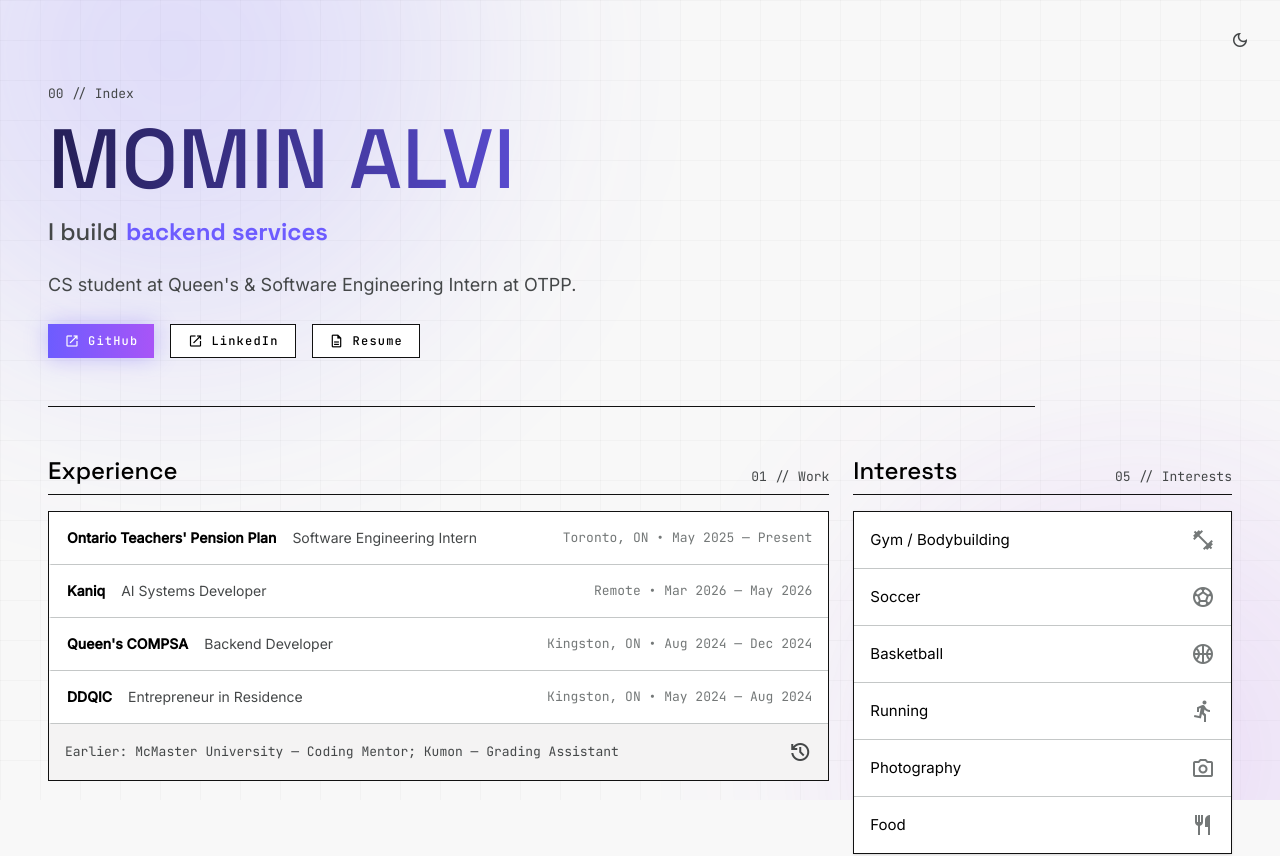
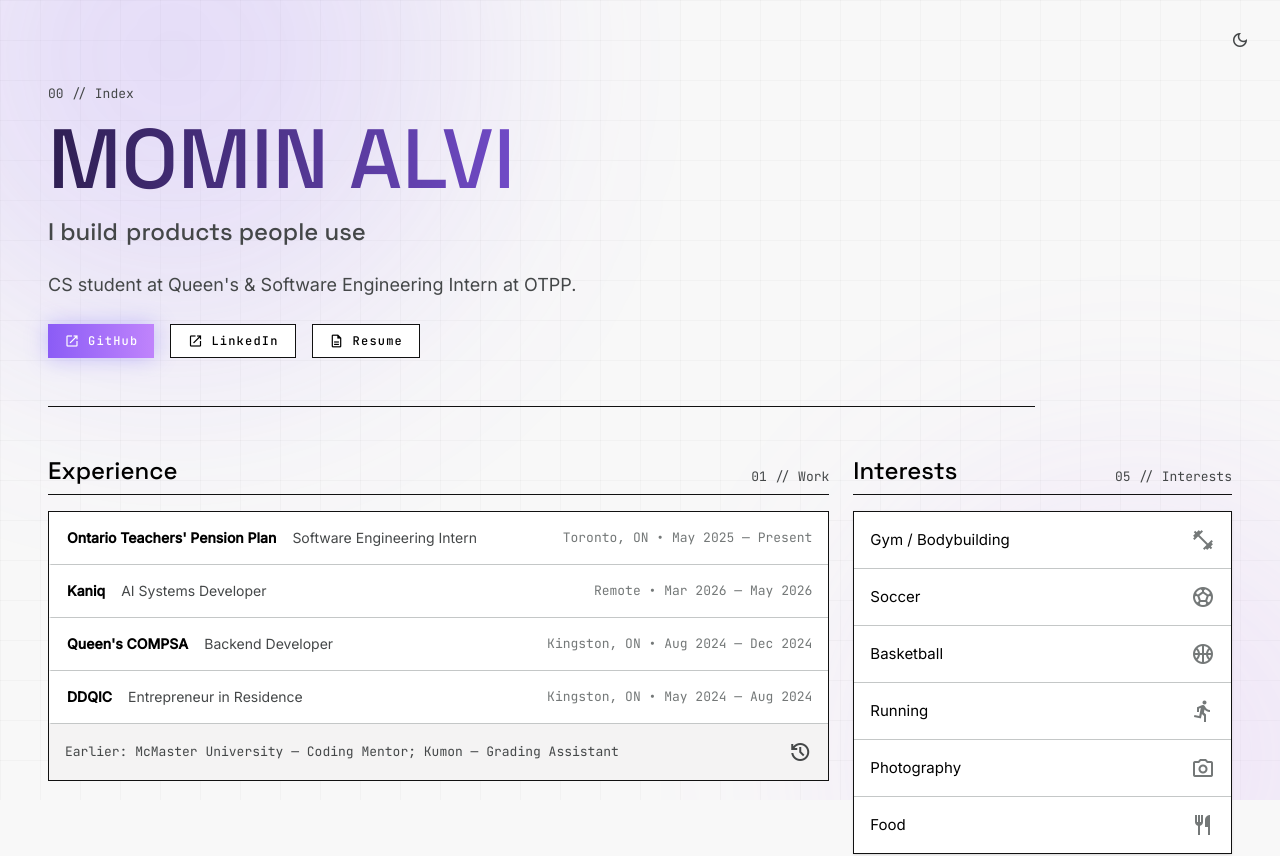
Before and after one commit to mominalvi/personal-portfolio, a Next.js app: page / in a window 1280 px wide. Shown: the top 856 px of the page. Built offline with nearby package versions, Linux system fonts and the light colour scheme.

Commit message:
build modes: rotating hero word subtly shifts accent and aurora palette, click to pin

```diff
--- a/src/app/globals.css
+++ b/src/app/globals.css
@@ -2,6 +2,35 @@
 
 /* Class-based dark mode: .dark on <html> activates dark: utilities */
 @custom-variant dark (&:where(.dark, .dark *));
+
+/* Build Modes: registering these as <color> lets the var values themselves
+   interpolate, so gradient consumers (.name-shine, .btn-accent) animate too.
+   Unsupported browsers fall back to an instant swap. */
+@property --accent {
+  syntax: "<color>";
+  inherits: true;
+  initial-value: #6d5cff;
+}
+@property --accent-2 {
+  syntax: "<color>";
+  inherits: true;
+  initial-value: #a855f7;
+}
+@property --aurora-1 {
+  syntax: "<color>";
+  inherits: true;
+  initial-value: rgba(109, 92, 255, 0.26);
+}
+@property --aurora-2 {
+  syntax: "<color>";
+  inherits: true;
+  initial-value: rgba(168, 85, 247, 0.2);
+}
+
+html {
+  transition: --accent 1.2s ease, --accent-2 1.2s ease,
+    --aurora-1 1.2s ease, --aurora-2 1.2s ease;
+}
 
 @theme {
   /* Colors — light mode defaults */
@@ -236,6 +265,48 @@
   --grid-line: rgba(255, 255, 255, 0.035);
 }
 
+/* Build Modes — set via data-mode on <html> by the hero's RotatingText.
+   Palettes stay in the indigo → violet → cyan family (subtle intensity);
+   the --contrib-* heatmap scale intentionally stays fixed across modes. */
+[data-mode="ai"]        { --accent: #6d5cff; --accent-2: #a855f7; --aurora-1: rgba(109, 92, 255, 0.26); --aurora-2: rgba(168, 85, 247, 0.2); }
+[data-mode="products"]  { --accent: #8b5cf6; --accent-2: #c084fc; --aurora-1: rgba(139, 92, 246, 0.26); --aurora-2: rgba(192, 132, 252, 0.2); }
+[data-mode="backend"]   { --accent: #4c6ef5; --accent-2: #6d5cff; --aurora-1: rgba(76, 110, 245, 0.26); --aurora-2: rgba(109, 92, 255, 0.2); }
+[data-mode="pipelines"] { --accent: #0891b2; --accent-2: #22d3ee; --aurora-1: rgba(8, 145, 178, 0.26);  --aurora-2: rgba(34, 211, 238, 0.2); }
+[data-mode="rag"]       { --accent: #9d4edd; --accent-2: #c77dff; --aurora-1: rgba(157, 78, 221, 0.26); --aurora-2: rgba(199, 125, 255, 0.2); }
+
+.dark[data-mode="ai"]        { --aurora-1: rgba(109, 92, 255, 0.22); --aurora-2: rgba(168, 85, 247, 0.18); }
+.dark[data-mode="products"]  { --aurora-1: rgba(139, 92, 246, 0.22); --aurora-2: rgba(192, 132, 252, 0.18); }
+.dark[data-mode="backend"]   { --aurora-1: rgba(76, 110, 245, 0.22); --aurora-2: rgba(109, 92, 255, 0.18); }
+.dark[data-mode="pipelines"] { --aurora-1: rgba(8, 145, 178, 0.22);  --aurora-2: rgba(34, 211, 238, 0.18); }
+.dark[data-mode="rag"]       { --aurora-1: rgba(157, 78, 221, 0.22); --aurora-2: rgba(199, 125, 255, 0.18); }
+
+/* Pin button for the rotating hero word — must read as text, not a button.
+   Hover = soft accent glow; underline appears only while pinned. */
+.mode-pin {
+  appearance: none;
+  background: none;
+  border: 0;
+  padding: 0;
+  margin: 0;
+  font: inherit;
+  color: inherit;
+  text-align: inherit;
+  cursor: pointer;
+  transition: text-shadow 0.3s ease;
+}
+.mode-pin:hover {
+  text-shadow: 0 0 18px color-mix(in srgb, var(--accent) 55%, transparent);
+}
+.mode-pin[aria-pressed="true"] {
+  text-decoration: underline;
+  text-decoration-thickness: 2px;
+  text-underline-offset: 6px;
+}
+.mode-pin:focus-visible {
+  outline: 2px solid var(--accent);
+  outline-offset: 4px;
+}
+
 .aurora-orb-1,
 .aurora-orb-2 {
   position: absolute;
@@ -334,6 +405,9 @@
 }
 
 @media (prefers-reduced-motion: reduce) {
+  html {
+    transition: none !important;
+  }
   .name-shine {
     animation: none;
     -webkit-text-fill-color: currentColor;
--- a/src/components/Hero.tsx
+++ b/src/components/Hero.tsx
@@ -26,6 +26,8 @@
             "data pipelines",
             "RAG applications",
           ]}
+          modes={["ai", "products", "backend", "pipelines", "rag"]}
+          interval={3400}
           className="font-bold text-[color:var(--accent)]"
         />
       </p>
--- a/src/components/motion/RotatingText.tsx
+++ b/src/components/motion/RotatingText.tsx
@@ -7,16 +7,21 @@
   words,
   className,
   interval = 2200,
+  modes,
 }: {
   words: string[];
   className?: string;
   interval?: number;
+  /** Optional per-word mode slugs; when set, the current word's slug is
+      mirrored to data-mode on <html> so CSS can re-theme the page. */
+  modes?: string[];
 }) {
   const reduce = useReducedMotion();
   // Render the static word until after mount so server + first client render match
   // (avoids a hydration mismatch from branching JSX structure on useReducedMotion).
   const [mounted, setMounted] = useState(false);
   const [i, setI] = useState(0);
+  const [pinned, setPinned] = useState(false);
 
   // One-time mount flag so server + first client render match (hydration-safe);
   // a single setState here does not cause the cascading renders the rule guards against.
@@ -24,23 +29,26 @@
   useEffect(() => setMounted(true), []);
 
   useEffect(() => {
-    if (!mounted || reduce) return;
+    if (!mounted || reduce || pinned) return;
     const id = setInterval(
       () => setI((p) => (p + 1) % words.length),
       interval
     );
     return () => clearInterval(id);
-  }, [mounted, reduce, words.length, interval]);
+  }, [mounted, reduce, pinned, words.length, interval]);
+
+  // Effects never run on the server, so the attribute only appears client-side;
+  // no attribute = baseline palette, which matches modes[0] by design.
+  useEffect(() => {
+    if (!modes || modes.length === 0) return;
+    document.documentElement.dataset.mode = modes[i % modes.length];
+  }, [i, modes]);
 
   if (!mounted || reduce) {
     return <span className={className}>{words[0]}</span>;
   }
 
-  return (
-    <span
-      className={`inline-grid ${className ?? ""}`}
-      style={{ overflow: "hidden" }}
-    >
+  const word = (
     <AnimatePresence mode="wait">
       <motion.span
         key={words[i]}
@@ -53,6 +61,29 @@
         {words[i]}
       </motion.span>
     </AnimatePresence>
+  );
+
+  if (!modes) {
+    return (
+      <span
+        className={`inline-grid ${className ?? ""}`}
+        style={{ overflow: "hidden" }}
+      >
+        {word}
       </span>
     );
   }
+
+  return (
+    <button
+      type="button"
+      onClick={() => setPinned((p) => !p)}
+      aria-pressed={pinned}
+      title={pinned ? "Click to resume rotation" : "Click to pin this mode"}
+      className={`mode-pin inline-grid ${className ?? ""}`}
+      style={{ overflow: "hidden" }}
+    >
+      {word}
+    </button>
+  );
+}
```
Lines whose indentation alone changed are shown as unchanged.
